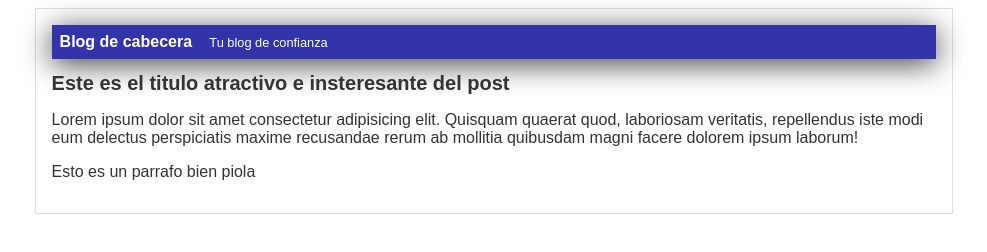
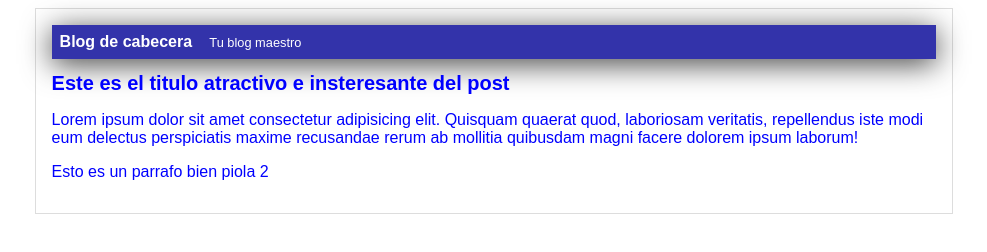
Before and after one commit to Jeremias-Schreiner/hyperblog, a plain HTML site: page index.html in a window 1280 px wide. Shown: the whole page, without its empty margins (146-1133 px from the left). Drawn offline with Linux system fonts and the light colour scheme.

Commit message:
cambio de parrafo, cabecera y texto azul

```diff
--- a/estilos.css
+++ b/estilos.css
@@ -1,5 +1,5 @@
 body{
-    color: #333;
+    color: blue;
     text-align: center;
     font-family: sans-serif;
     font-size: 16px;
--- a/index.html
+++ b/index.html
@@ -10,7 +10,7 @@
 <body>
     <div id = "container">
         <div id = "cabecera">
-            Blog de cabecera <span id = "tagline">Tu blog de confianza</span>
+            Blog de cabecera <span id = "tagline">Tu blog maestro</span>
         </div>
         <div id = "post">
             <h1>
@@ -19,7 +19,7 @@
             <p>
                 Lorem ipsum dolor sit amet consectetur adipisicing elit. Quisquam quaerat quod, laboriosam veritatis, repellendus iste modi eum delectus perspiciatis maxime recusandae rerum ab mollitia quibusdam magni facere dolorem ipsum laborum!
             </p>
-            <p>Esto es un parrafo bien piola</p>
+            <p>Esto es un parrafo bien piola 2</p>
         </div>
     </div>
 </body>
```
